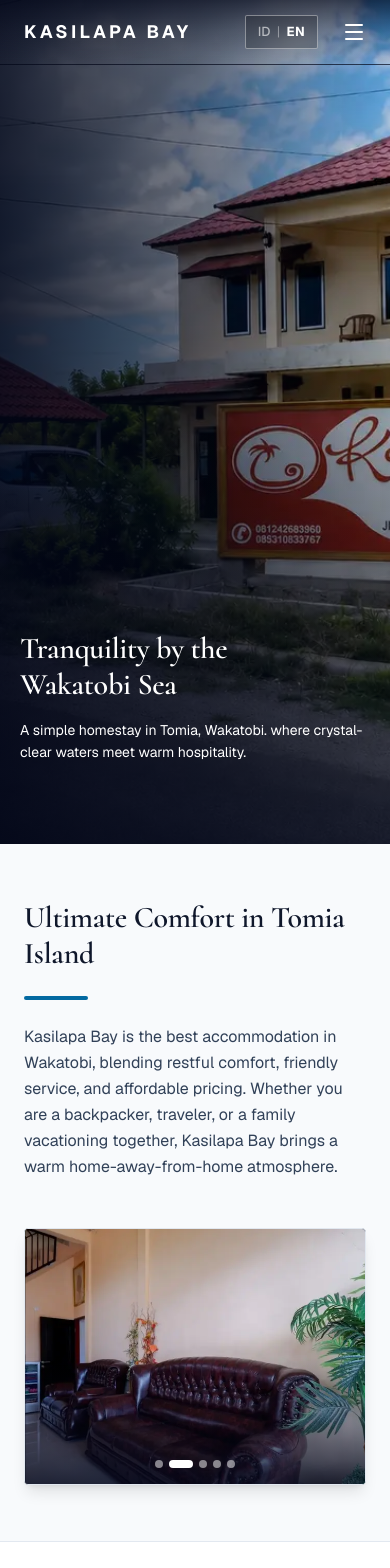
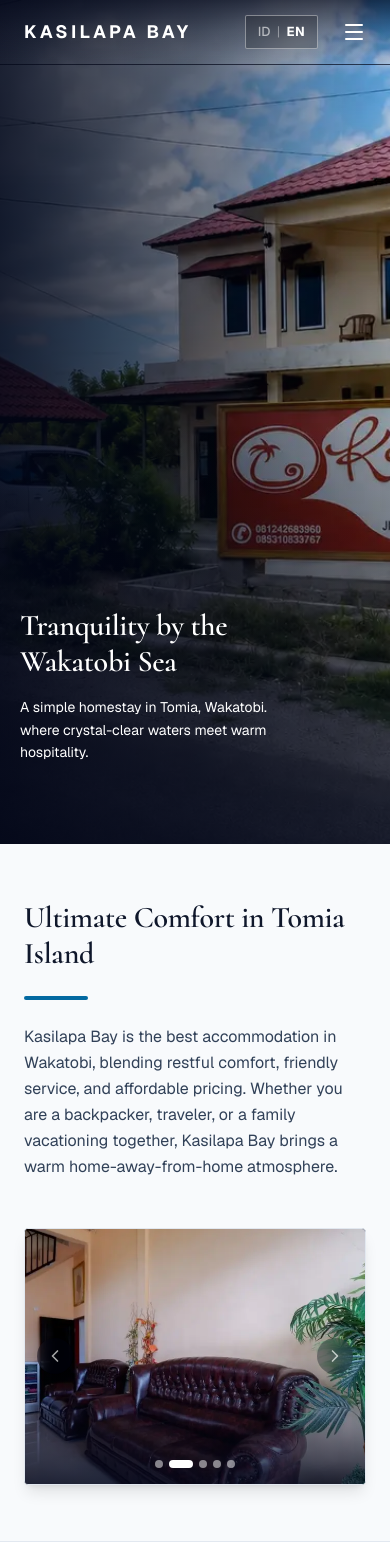
Before and after one commit to fahril168/website-kasilapa-bay, a Next.js app: page /en in a window 390 px wide. Shown: the top 1568 px of the page. Built offline with nearby package versions, Linux system fonts and the light colour scheme.

Commit message:
feat: add HeroSection and AboutSection components with interactive carousel and animations

```diff
--- a/components/sections/AboutSection.tsx
+++ b/components/sections/AboutSection.tsx
@@ -1,7 +1,8 @@
 "use client";
 
 import { useState, useEffect } from "react";
-import { motion, AnimatePresence } from "framer-motion";
+import { motion } from "framer-motion";
+import { ChevronLeft, ChevronRight } from "lucide-react";
 import type { Dictionary } from "@/lib/i18n";
 
 type Props = {
@@ -9,22 +10,32 @@
 };
 
 const roomImages = [
-  {src: "/img/rooms/22.webp",},
-  {src: "/img/rooms/23.webp",},
-  {src: "/img/rooms/20.webp",},
-  {src: "/img/rooms/7.webp",},
-  {src: "/img/rooms/15.webp",},
+  { src: "/img/rooms/22.webp", alt: "Deluxe Room Interior" },
+  { src: "/img/rooms/23.webp", alt: "Ocean View Balcony" },
+  { src: "/img/rooms/20.webp", alt: "Comfortable Double Bed" },
+  { src: "/img/rooms/7.webp", alt: "Cozy Homestay Room" },
+  { src: "/img/rooms/15.webp", alt: "Relaxing Seating Area" },
 ];
 
 export default function AboutSection({ dict }: Props) {
   const [currentIndex, setCurrentIndex] = useState(0);
+  const [isHovered, setIsHovered] = useState(false);
 
   useEffect(() => {
+    if (isHovered) return;
     const timer = setInterval(() => {
-      setCurrentIndex((prevIndex) => (prevIndex + 1) % roomImages.length);
+      setCurrentIndex((prev) => (prev + 1) % roomImages.length);
     }, 5000);
     return () => clearInterval(timer);
-  }, []);
+  }, [isHovered]);
+
+  const handlePrev = () => {
+    setCurrentIndex((prev) => (prev - 1 + roomImages.length) % roomImages.length);
+  };
+
+  const handleNext = () => {
+    setCurrentIndex((prev) => (prev + 1) % roomImages.length);
+  };
 
   return (
     <section className="section-padding bg-slate-50 border-b border-slate-200">
@@ -55,28 +66,61 @@
             </p>
           </motion.div>
 
-          {/* Right Column: Pure Horizontal Slide Room Photo Carousel */}
+          {/* Right Column: Continuous Horizontal Track Carousel */}
           <motion.div
             initial={{ opacity: 0, x: 30 }}
             whileInView={{ opacity: 1, x: 0 }}
             viewport={{ once: true, margin: "-60px" }}
             transition={{ duration: 0.6, ease: "easeOut" }}
-            className="relative aspect-[4/3] sm:aspect-[4/3] rounded-sm overflow-hidden border border-slate-200 shadow-lg bg-slate-900"
+            onMouseEnter={() => setIsHovered(true)}
+            onMouseLeave={() => setIsHovered(false)}
+            className="relative aspect-[4/3] rounded-sm overflow-hidden border border-slate-200 shadow-lg bg-slate-900 select-none group touch-pan-y"
           >
-            <AnimatePresence initial={false}>
-              <motion.img
-                key={currentIndex}
-                src={roomImages[currentIndex].src}
-                alt="Kasilapa Bay Room Photo"
-                initial={{ x: "100%" }}
-                animate={{ x: "0%" }}
-                exit={{ x: "-100%" }}
-                transition={{ duration: 1.4, ease: [0.25, 1, 0.5, 1] }}
-                className="w-full h-full object-cover absolute inset-0"
-              />
-            </AnimatePresence>
+            {/* Continuous Horizontal Track */}
+            <motion.div
+              className="flex w-full h-full cursor-grab active:cursor-grabbing"
+              animate={{ x: `-${currentIndex * 100}%` }}
+              transition={{ duration: 0.5, ease: [0.32, 0.72, 0, 1] }}
+              drag="x"
+              dragConstraints={{ left: 0, right: 0 }}
+              dragElastic={0.2}
+              onDragEnd={(e, { offset, velocity }) => {
+                if (offset.x < -50 || velocity.x < -300) {
+                  handleNext();
+                } else if (offset.x > 50 || velocity.x > 300) {
+                  handlePrev();
+                }
+              }}
+            >
+              {roomImages.map((img, index) => (
+                <div key={index} className="w-full h-full flex-shrink-0 relative">
+                  <img
+                    src={img.src}
+                    alt={img.alt}
+                    className="w-full h-full object-cover pointer-events-none"
+                  />
+                </div>
+              ))}
+            </motion.div>
 
-            {/* Bottom Gradient overlay & Room name caption */}
+            {/* Left & Right Arrow Controls */}
+            <button
+              onClick={handlePrev}
+              className="absolute left-3 top-1/2 -translate-y-1/2 z-20 p-2 rounded-full bg-slate-950/40 text-white/80 hover:text-white hover:bg-slate-950/70 transition-all duration-200 backdrop-blur-xs opacity-80 sm:opacity-0 group-hover:opacity-100"
+              aria-label="Previous Image"
+            >
+              <ChevronLeft size={20} />
+            </button>
+
+            <button
+              onClick={handleNext}
+              className="absolute right-3 top-1/2 -translate-y-1/2 z-20 p-2 rounded-full bg-slate-950/40 text-white/80 hover:text-white hover:bg-slate-950/70 transition-all duration-200 backdrop-blur-xs opacity-80 sm:opacity-0 group-hover:opacity-100"
+              aria-label="Next Image"
+            >
+              <ChevronRight size={20} />
+            </button>
+
+            {/* Bottom Gradient overlay & Indicator dots */}
             <div className="absolute inset-0 bg-gradient-to-t from-slate-950/80 via-transparent to-transparent pointer-events-none z-10" />
             <div className="absolute bottom-4 left-4 right-4 flex items-center justify-center text-white z-20">
               {/* Indicator dots */}
@@ -85,10 +129,11 @@
                   <button
                     key={i}
                     onClick={() => setCurrentIndex(i)}
-                    className={`h-2 rounded-full transition-all duration-300 ${currentIndex === i
+                    className={`h-2 rounded-full transition-all duration-300 ${
+                      currentIndex === i
                         ? "w-6 bg-white"
                         : "w-2 bg-white/50 hover:bg-white/80"
-                      }`}
+                    }`}
                     aria-label={`Go to slide ${i + 1}`}
                   />
                 ))}
--- a/components/sections/HeroSection.tsx
+++ b/components/sections/HeroSection.tsx
@@ -48,7 +48,7 @@
             {dict.hero.tagline}
           </h1>
           <p
-            className="text-white/90 text-sm sm:text-base lg:text-lg leading-relaxed mb-0 md:mb-10 max-w-md text-left"
+            className="text-white/90 text-sm sm:text-base lg:text-lg leading-relaxed mb-0 md:mb-10 max-w-[82%] sm:max-w-md text-left"
             style={{ color: "#ffffff" }}
           >
             {dict.hero.subtitle}
```
